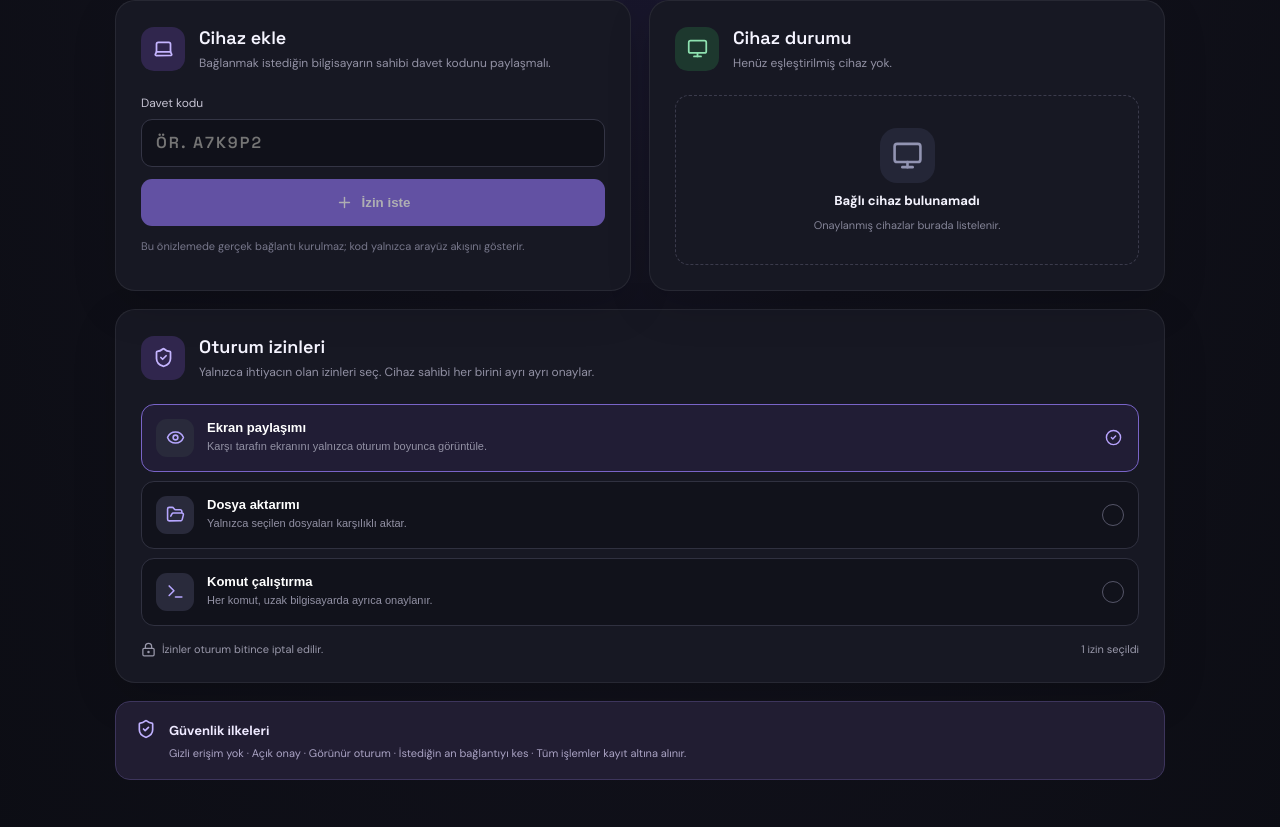
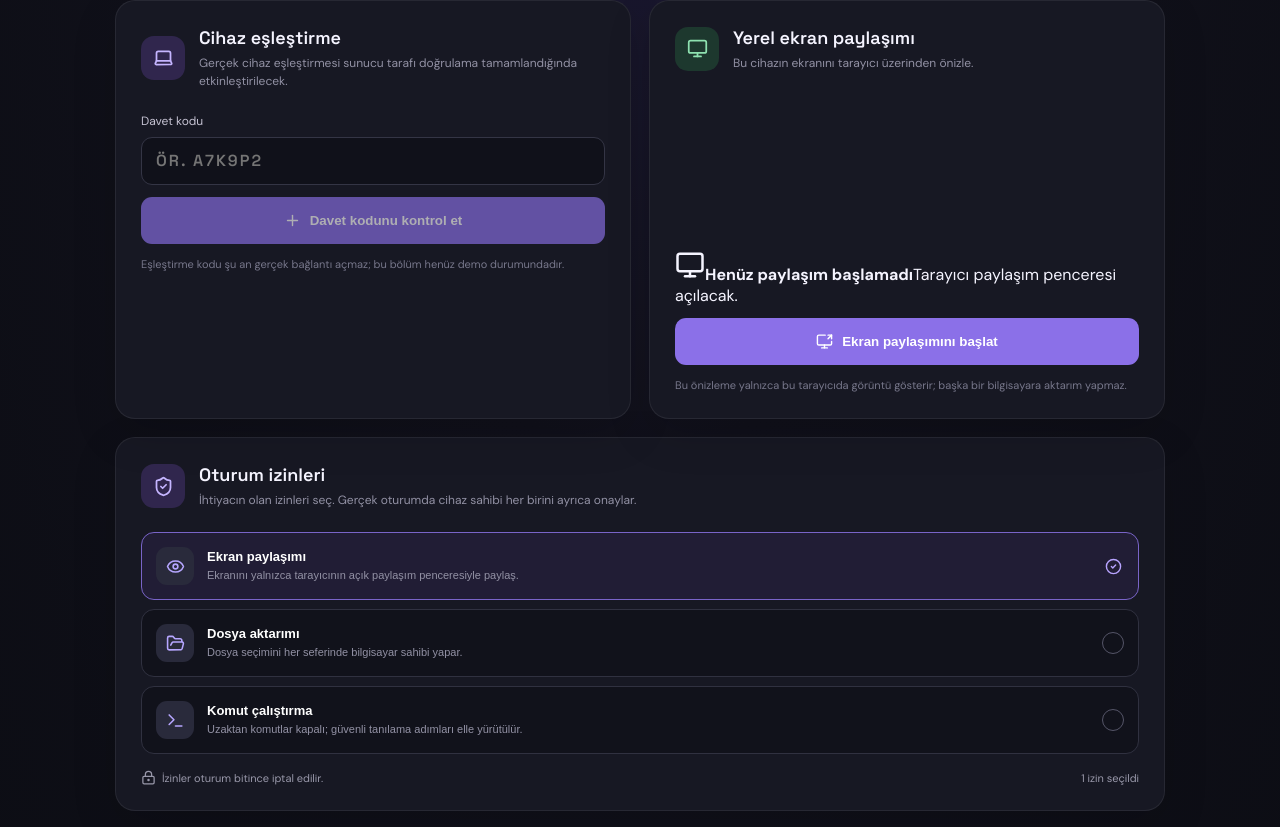
Before and after one commit to recepemirbakrac-prog/ay-zek, a Next.js app: page /uzak-destek in a window 1280 px wide. Shown: the part 440-1267 px from the top of the page. Built offline with nearby package versions, Linux system fonts and the light colour scheme.

Commit message:
Add explicit browser screen sharing with stop control

```diff
--- a/app/uzak-destek/page.tsx
+++ b/app/uzak-destek/page.tsx
@@ -1,36 +1,74 @@
 "use client";
 
-import { useState } from "react";
+import { useEffect, useRef, useState } from "react";
 import Link from "next/link";
-import { ArrowLeft, Monitor, ShieldCheck, LockKeyhole, Eye, FolderOpen, Terminal, Wifi, CircleCheck, Clock3, Plus, Laptop } from "lucide-react";
+import { ArrowLeft, Monitor, ShieldCheck, LockKeyhole, Eye, FolderOpen, Terminal, Wifi, CircleCheck, Clock3, Plus, Laptop, ScreenShare, Square } from "lucide-react";
 import "./remote.css";
 
 const permissions = [
-  { key: "screen", title: "Ekran paylaşımı", detail: "Karşı tarafın ekranını yalnızca oturum boyunca görüntüle.", icon: Eye },
-  { key: "files", title: "Dosya aktarımı", detail: "Yalnızca seçilen dosyaları karşılıklı aktar.", icon: FolderOpen },
-  { key: "commands", title: "Komut çalıştırma", detail: "Her komut, uzak bilgisayarda ayrıca onaylanır.", icon: Terminal },
+  { key: "screen", title: "Ekran paylaşımı", detail: "Ekranını yalnızca tarayıcının açık paylaşım penceresiyle paylaş.", icon: Eye },
+  { key: "files", title: "Dosya aktarımı", detail: "Dosya seçimini her seferinde bilgisayar sahibi yapar.", icon: FolderOpen },
+  { key: "commands", title: "Komut çalıştırma", detail: "Uzaktan komutlar kapalı; güvenli tanılama adımları elle yürütülür.", icon: Terminal },
 ];
 
 export default function RemoteAdmin() {
   const [selected, setSelected] = useState<string[]>(["screen"]);
   const [requested, setRequested] = useState(false);
   const [pairCode, setPairCode] = useState("");
+  const [sharing, setSharing] = useState(false);
+  const [shareError, setShareError] = useState("");
+  const videoRef = useRef<HTMLVideoElement>(null);
+  const streamRef = useRef<MediaStream | null>(null);
+
+  const stopSharing = () => {
+    streamRef.current?.getTracks().forEach(track => track.stop());
+    streamRef.current = null;
+    if (videoRef.current) videoRef.current.srcObject = null;
+    setSharing(false);
+  };
+
+  const startSharing = async () => {
+    setShareError("");
+    if (!navigator.mediaDevices?.getDisplayMedia) {
+      setShareError("Bu tarayıcı ekran paylaşımını desteklemiyor. Güncel Chrome veya Edge kullan.");
+      return;
+    }
+    try {
+      const stream = await navigator.mediaDevices.getDisplayMedia({ video: true, audio: false });
+      streamRef.current = stream;
+      if (videoRef.current) videoRef.current.srcObject = stream;
+      stream.getVideoTracks()[0]?.addEventListener("ended", () => stopSharing(), { once: true });
+      setSharing(true);
+    } catch {
+      setShareError("Ekran paylaşımı başlatılmadı. Tarayıcı penceresinde paylaşımı onaylamış olmalısın.");
+    }
+  };
+
+  useEffect(() => () => {
+    streamRef.current?.getTracks().forEach(track => track.stop());
+  }, []);
+
   return <main className="remoteShell">
     <header className="remoteNav"><Link href="/" className="remoteBack"><ArrowLeft size={17}/> Ay Zek'e dön</Link><span className="remoteBrand"><ShieldCheck size={20}/> AY ZEK <b>UZAK DESTEK</b></span><span className="safePill"><LockKeyhole size={14}/> İzin tabanlı</span></header>
-    <section className="remoteHero"><div className="remoteEyebrow"><span/> GÜVENLİ UZAK YÖNETİM</div><h1>Bilgisayarlarına <em>güvenle</em> bağlan.</h1><p>Yalnızca sahibi davet kodunu onayladığında bağlantı kurulabilir. Her oturum görünürdür ve istenildiği an sonlandırılabilir.</p></section>
+    <section className="remoteHero"><div className="remoteEyebrow"><span/> GÜVENLİ UZAK YÖNETİM</div><h1>Bilgisayarlarına <em>güvenle</em> bağlan.</h1><p>Yalnızca bilgisayar sahibi açıkça izin verdiğinde işlem yapılır. Ekran paylaşımı tarayıcının kendi onay penceresiyle başlar ve tek tuşla durdurulur.</p></section>
     <section className="remoteGrid">
-      <article className="remotePanel"><div className="panelHeading"><div className="panelIcon"><Laptop size={21}/></div><div><h2>Cihaz ekle</h2><p>Bağlanmak istediğin bilgisayarın sahibi davet kodunu paylaşmalı.</p></div></div>
+      <article className="remotePanel"><div className="panelHeading"><div className="panelIcon"><Laptop size={21}/></div><div><h2>Cihaz eşleştirme</h2><p>Gerçek cihaz eşleştirmesi sunucu tarafı doğrulama tamamlandığında etkinleştirilecek.</p></div></div>
         <label className="remoteLabel" htmlFor="pairCode">Davet kodu</label><input id="pairCode" className="remoteInput" value={pairCode} onChange={e=>setPairCode(e.target.value.toUpperCase().slice(0,8))} placeholder="ÖR. A7K9P2" />
-        <button className="remotePrimary" disabled={pairCode.trim().length < 6 || requested} onClick={()=>setRequested(true)}>{requested ? <><Clock3 size={17}/> İzin isteği hazırlandı (demo)</> : <><Plus size={17}/> İzin iste</>}</button>
-        <p className="remoteHint">Bu önizlemede gerçek bağlantı kurulmaz; kod yalnızca arayüz akışını gösterir.</p>
+        <button className="remotePrimary" disabled={pairCode.trim().length < 6 || requested} onClick={()=>setRequested(true)}>{requested ? <><Clock3 size={17}/> Demo isteği oluşturuldu</> : <><Plus size={17}/> Davet kodunu kontrol et</>}</button>
+        <p className="remoteHint">Eşleştirme kodu şu an gerçek bağlantı açmaz; bu bölüm henüz demo durumundadır.</p>
       </article>
-      <article className="remotePanel"><div className="panelHeading"><div className="panelIcon green"><Monitor size={21}/></div><div><h2>Cihaz durumu</h2><p>Henüz eşleştirilmiş cihaz yok.</p></div></div><div className="emptyDevice"><div className="emptyMonitor"><Monitor size={31}/></div><b>Bağlı cihaz bulunamadı</b><span>Onaylanmış cihazlar burada listelenir.</span></div></article>
+      <article className="remotePanel"><div className="panelHeading"><div className="panelIcon green"><Monitor size={21}/></div><div><h2>Yerel ekran paylaşımı</h2><p>Bu cihazın ekranını tarayıcı üzerinden önizle.</p></div></div>
+        <div className={"screenPreview "+(sharing?"isSharing":"")}><video ref={videoRef} autoPlay playsInline muted/><div className="screenEmpty"><Monitor size={30}/><b>{sharing?"Ekran paylaşılıyor":"Henüz paylaşım başlamadı"}</b><span>{sharing?"Paylaşımı durdurmak için aşağıdaki düğmeyi kullan.":"Tarayıcı paylaşım penceresi açılacak."}</span></div></div>
+        <button className={"remotePrimary "+(sharing?"stopButton":"")} onClick={sharing?stopSharing:startSharing}>{sharing?<><Square size={16}/> Paylaşımı durdur</>:<><ScreenShare size={17}/> Ekran paylaşımını başlat</>}</button>
+        {shareError&&<p className="shareError">{shareError}</p>}
+        <p className="remoteHint">Bu önizleme yalnızca bu tarayıcıda görüntü gösterir; başka bir bilgisayara aktarım yapmaz.</p>
+      </article>
     </section>
-    <section className="remotePanel permissionPanel"><div className="panelHeading"><div className="panelIcon purple"><ShieldCheck size={21}/></div><div><h2>Oturum izinleri</h2><p>Yalnızca ihtiyacın olan izinleri seç. Cihaz sahibi her birini ayrı ayrı onaylar.</p></div></div>
+    <section className="remotePanel permissionPanel"><div className="panelHeading"><div className="panelIcon purple"><ShieldCheck size={21}/></div><div><h2>Oturum izinleri</h2><p>İhtiyacın olan izinleri seç. Gerçek oturumda cihaz sahibi her birini ayrıca onaylar.</p></div></div>
       <div className="permissionList">{permissions.map(item=>{const Icon=item.icon;const checked=selected.includes(item.key);return <button key={item.key} className={"permissionRow "+(checked?"chosen":"")} onClick={()=>setSelected(old=>checked?old.filter(x=>x!==item.key):[...old,item.key])}><span className="permissionIcon"><Icon size={19}/></span><span className="permissionText"><b>{item.title}</b><small>{item.detail}</small></span><span className={"permissionCheck "+(checked?"on":"")}>{checked&&<CircleCheck size={17}/>}</span></button>})}</div>
       <div className="permissionFoot"><span><LockKeyhole size={15}/> İzinler oturum bitince iptal edilir.</span><span>{selected.length} izin seçildi</span></div>
     </section>
-    <section className="remoteNotice"><ShieldCheck size={20}/><div><b>Güvenlik ilkeleri</b><p>Gizli erişim yok · Açık onay · Görünür oturum · İstediğin an bağlantıyı kes · Tüm işlemler kayıt altına alınır.</p></div></section>
-    <footer className="remoteFooter"><Wifi size={15}/> Ay Zek Uzak Destek <span>· Arayüz önizlemesi</span></footer>
+    <section className="remoteNotice"><ShieldCheck size={20}/><div><b>Güvenlik ilkeleri</b><p>Gizli erişim yok · Açık onay · Görünür oturum · İstediğin an bağlantıyı kes · İşlem kayıtları.</p></div></section>
+    <footer className="remoteFooter"><Wifi size={15}/> Ay Zek Uzak Destek <span>· Güvenli önizleme sürümü</span></footer>
   </main>;
 }
```
